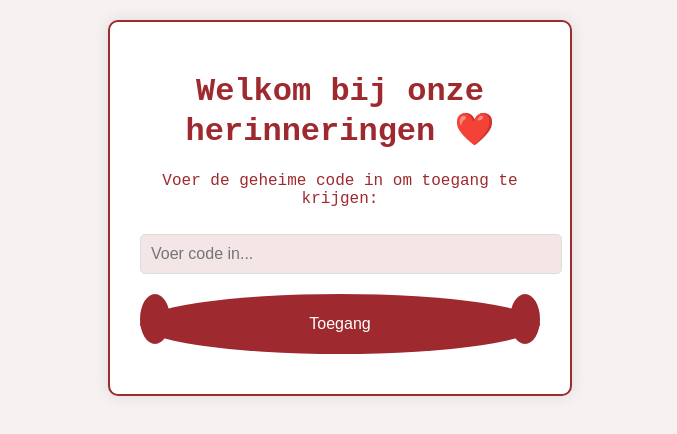
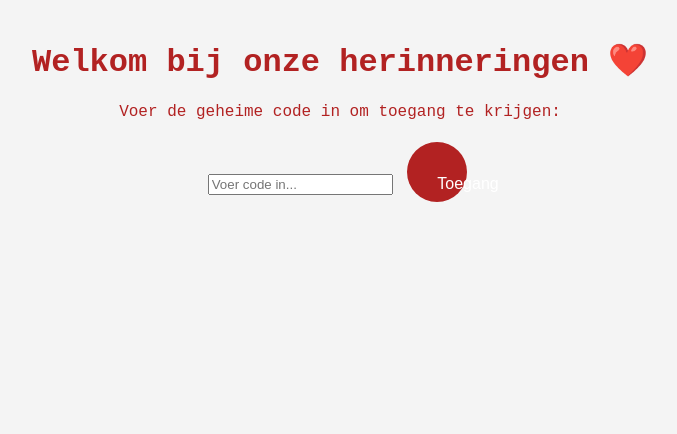
Before and after one commit to SnotAapHoudVanDino/Mijn-Roodborstje-En-Ik, a plain HTML site: page index.html in a window 1280 px wide. Shown: the whole page, without its empty margins (300-977 px from the left). Drawn offline with Linux system fonts and the light colour scheme.

Commit message:
Update styles.css

```diff
--- a/styles.css
+++ b/styles.css
@@ -1,116 +1,48 @@
-/* Algemeen */
 body {
-    font-family: 'Courier New', Courier, monospace; /* Typemachine lettertype */
+    font-family: 'Courier New', Courier, monospace;
     text-align: center;
-    background-color: #f7f2f2; /* Lichte rode tint als achtergrond */
+    background-color: #f4f4f4;
     margin: 0;
     padding: 20px;
-    color: #9e2a2f; /* Rood tinten voor de tekst */
+    color: #B22222; /* Rood kleur voor tekst */
 }
 
 h1 {
-    color: #9e2a2f; /* Dieprood voor de koppen */
+    color: #B22222; /* Rood kleur voor titel */
 }
 
 nav {
     margin: 20px 0;
 }
 
-/* Knoppen (hartvormig en rood) */
 button {
-    background-color: #9e2a2f;
+    background-color: #B22222; /* Donkerrood voor de knop */
     color: white;
     border: none;
-    padding: 20px 30px;
+    padding: 12px 30px;
     margin: 5px;
     cursor: pointer;
     font-size: 16px;
-    border-radius: 50%; /* Hartvormige knoppen */
-    position: relative;
+    border-radius: 50%; /* Maak knoppen rond voor hartvorm */
     width: 60px;
     height: 60px;
     display: inline-block;
-}
-
-button:before, button:after {
-    content: "";
-    position: absolute;
-    width: 30px;
-    height: 50px;
-    background-color: #9e2a2f;
-    border-radius: 50%;
-    top: 0;
-}
-
-button:before {
-    left: 0;
-}
-
-button:after {
-    right: 0;
+    text-align: center;
+    line-height: 60px;
 }
 
 button:hover {
-    background-color: #c8474f;
+    background-color: #8B0000; /* Donkerder rood bij hover */
 }
 
-button:disabled {
-    background-color: #b3d1ff;
-    cursor: not-allowed;
+#content {
+    margin-top: 20px;
 }
 
-/* Algemene tekstvelden */
-textarea {
-    width: 80%;
-    margin: 10px 0;
-    padding: 10px;
-    font-size: 16px;
-    border-radius: 5px;
-    border: 1px solid #ddd;
-    background-color: #f4e6e6;
-    color: #9e2a2f;
-}
-
-textarea:focus {
-    outline: none;
-    border-color: #9e2a2f;
-}
-
-input[type="password"] {
-    padding: 10px;
-    font-size: 16px;
-    border-radius: 5px;
-    border: 1px solid #ddd;
-    width: 60%;
-    background-color: #f4e6e6;
-    color: #9e2a2f;
-}
-
-input[type="password"]:focus {
-    outline: none;
-    border-color: #9e2a2f;
-}
-
-/* Stijlen voor de loginpagina */
-#login {
-    text-align: center;
-    background-color: #fff;
-    padding: 30px;
-    border-radius: 10px;
-    box-shadow: 0 0 15px rgba(0, 0, 0, 0.1);
-    max-width: 400px;
-    margin: 0 auto;
-    border: 2px solid #9e2a2f;
-}
-
-#login input, #login button {
-    width: 100%;
-    margin: 10px 0;
-}
-
-/* Foto-container */
-#content {
-    margin-top: 20px;
+img {
+    max-width: 200px;
+    margin: 10px;
+    display: block;
 }
 
 .foto-container {
@@ -123,25 +55,16 @@ input[type="password"]:focus {
     margin: 10px;
     max-width: 150px;
     height: auto;
-    border: 2px solid #9e2a2f;
+    border: 2px solid #ddd;
     border-radius: 5px;
 }
 
 .delete-button {
     display: block;
     margin-top: 5px;
-    background-color: #9e2a2f;
+    background-color: red;
     color: white;
     border: none;
     padding: 5px;
     cursor: pointer;
-    border-radius: 5px;
 }
-
-.delete-button:hover {
-    background-color: #c8474f;
-}
-
-#mainContent {
-    margin-top: 20px;
-}
```
